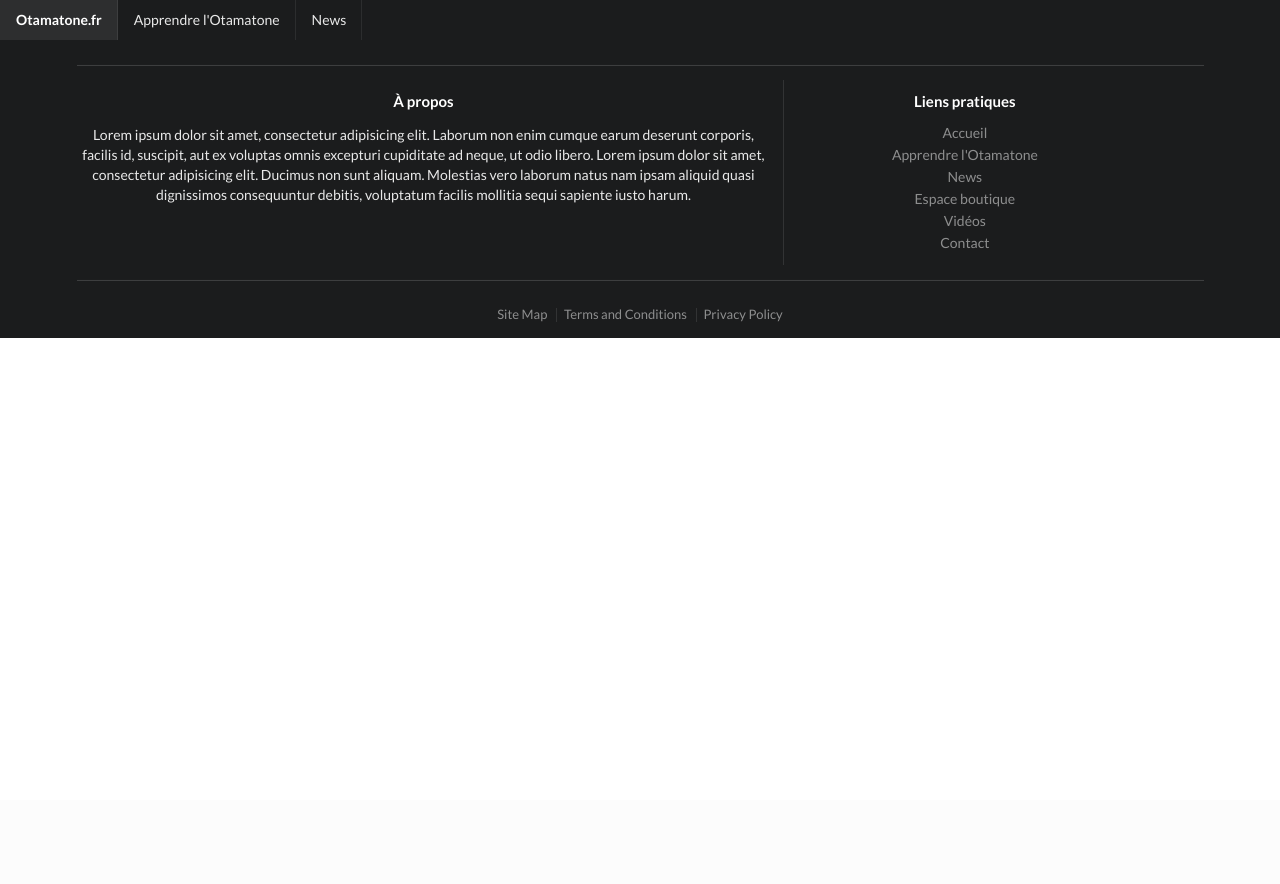
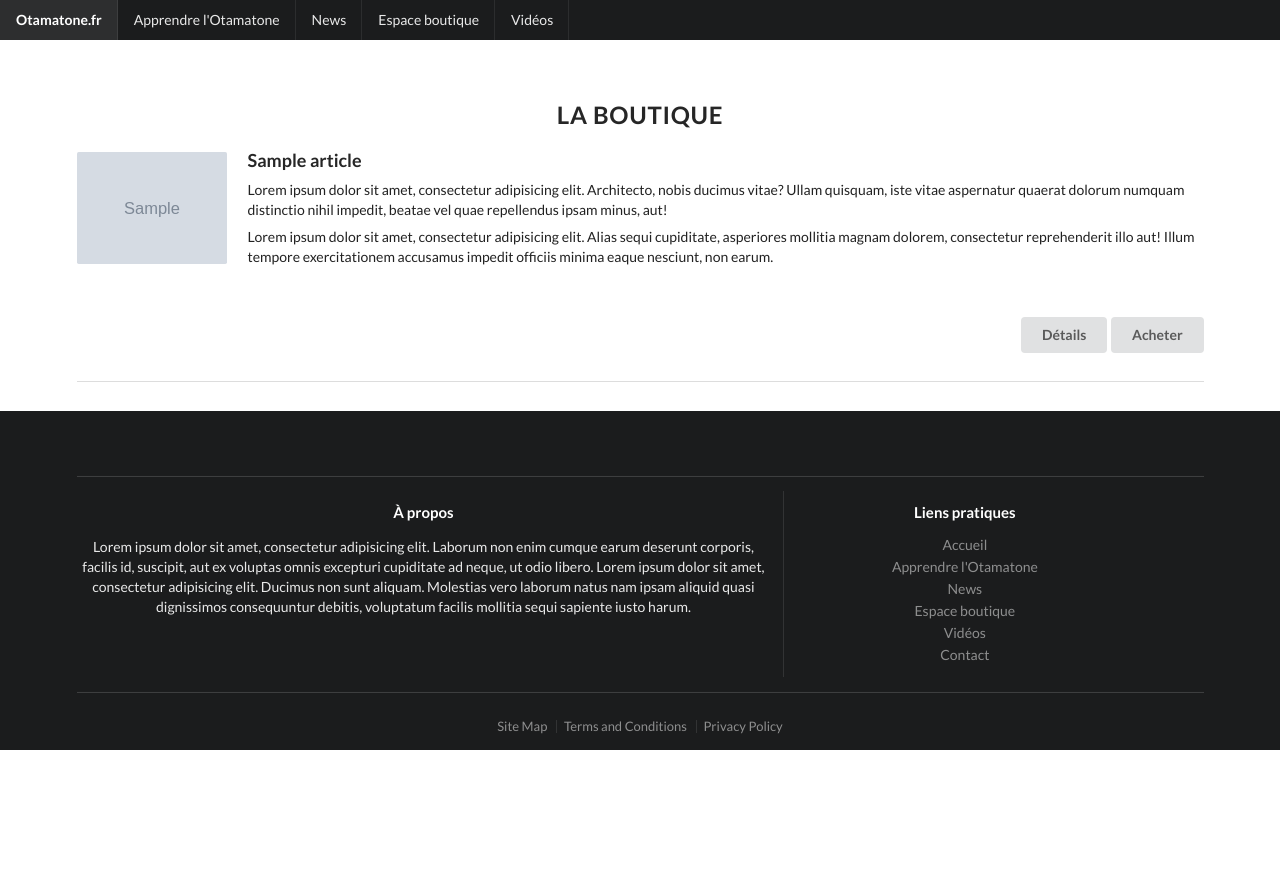
Before and after one commit to jgabriele/otamatone.fr, a Node server app: template views/layouts/shop/shopping.ejs in a window 1280 px wide. Shown: the top 884 px of the page. Before the commit the page ends 338 px from the top, so only its background shows below. Run offline with Node 20, Linux system fonts and the light colour scheme; the template is opened without the code that fills it: most values are stand-ins (such as "Sample title", 1, 10 or a date in 2020); grey boxes marked "Sample" are stand-in pictures; some libraries are stand-ins or nearby versions.

Commit message:
implement shopping page

```diff
--- a/app.js
+++ b/app.js
@@ -29,7 +29,7 @@ app.use("/assets", express.static(path.join(__dirname, "public")))
 
 
 // LANDING PAGE
-app.get("/accueil", (request, response) => {
+app.get("/", (request, response) => {
 
 	console.log("Page d'acceuil")
 
@@ -60,11 +60,6 @@ app.get("/accueil", (request, response) => {
 
         function renderData() {
 
-            //console.log("Les données des videos ", renderVideos)
-            //console.log("Les données des cours ", renderCourses)
-            //console.log(renderPosts)
-            //console.log(renderArticles)
-
             response.render("layouts/home/accueil", {
 
                 videos: renderVideos,
@@ -79,8 +74,6 @@ app.get("/accueil", (request, response) => {
         function getDataCourses (err, dataCourses) {
 
             if (err) throw err
-
-            //console.log("Récupération des données cours", renderCourses)
 
             executionNumber++
             renderCourses = dataCourses
@@ -119,7 +112,7 @@ app.get("/accueil", (request, response) => {
         dbo.collection("videos").find().limit(3).toArray(getDataVideos)
         dbo.collection("courses").find().toArray(getDataCourses)
         dbo.collection("posts").find().toArray(getDataPosts)
-        dbo.collection("articles").find().toArray(getDataArticles)
+        dbo.collection("articles").find().limit(3).toArray(getDataArticles)
 
     })
 
@@ -136,7 +129,7 @@ app.get("/apprendre", (request, response) => {
 
 		let dbo = db.db("otamatone_fr")
 
-		dbo.collection("courses").find().toArray((err, results) => {
+		dbo.collection("courses").find().toArray( (err, results) => {
 
 			if (err) throw err
 
@@ -162,7 +155,23 @@ app.get("/shop", (request, response) => {
 
 	console.log("Page shopping")
 
-	response.render("layouts/shop/shopping")
+    MongoClient.connect(url, param, (err, db) => {
+
+        let dbo = db.db("otamatone_fr")
+
+        dbo.collection("articles").find().toArray( (err, dataArticles) => {
+
+            if (err) throw err
+
+            response.render("layouts/shop/shopping", {
+
+                articles: dataArticles
+
+            })
+
+        })
+
+    })
 
 })
 
@@ -170,6 +179,22 @@ app.get("/shop", (request, response) => {
 app.get("/videos", (request, response) => {
 
 	console.log("Page vidéos")
+
+    MongoClient.connect(url, param, (err, db) => {
+
+        let dbo = db.db("otamatone_fr")
+
+        dbo.collection("videos").find().toArray( (err, dataVideos) => {
+
+            response.render("layouts/videos/video", {
+
+                videos: dataVideos
+
+            })
+
+        })
+
+    })
 
 })
 
--- a/public/semantic/style.css
+++ b/public/semantic/style.css
@@ -103,15 +103,9 @@
 
 
 /* Articles part */
-#kumamonButton {
+#articlesButton {
 
-	margin-top: 22px;
-
-}
-
-#ninjaButton {
-
-	margin-top: 9px;
+	margin-top: 50px;
 
 }
 /* ! Articles part ! */
@@ -139,6 +133,14 @@
 }
 /* ! Footer part ! */
 
+/* shop page */
+#shopButton1, #shopButton2 {
+
+	margin-top: 50px;
+
+}
+/* ! shop page ! */
+
 /* Media Queries */
 
 @media screen and (min-width: 768px){
@@ -158,3 +160,5 @@
 		width: 260px;
 	}
 }
+
+/* ! Media Queries ! */
--- a/views/layouts/header.ejs
+++ b/views/layouts/header.ejs
@@ -4,16 +4,16 @@
 
 <header class="ui fixed inverted main menu">
 
-    	<a href="/accueil" class="header item">Otamatone.fr</a>
+    	<a href="/" class="header item">Otamatone.fr</a>
 
     	<a href="/apprendre" class="item">Apprendre l'Otamatone</a>
 
     	<a href="/news" class="item">News</a>
 
-    	<!-- <a href="/shop" class="item">Espace boutique</a>
+    	<a href="/shop" class="item">Espace boutique</a>
 
     	<a href="/videos" class="item">Vidéos</a>
 
-    	<a href="/contact" class="item">Contact</a> -->
+    	<!-- <a href="/contact" class="item">Contact</a> -->
 
 </header>
--- a/views/layouts/home/accueil.ejs
+++ b/views/layouts/home/accueil.ejs
@@ -87,7 +87,7 @@
 					<div class="event">
 
 						<div class="label">
-							<img src="https://via.placeholder.com/100x100" alt="Un avatar">
+							<img src="<%= post.userAvatar %>" alt="Un avatar">
 						</div>
 
 						<div class="content">
@@ -155,7 +155,7 @@
 
 							<div class="extra">
 
-								<a id="ninjaButton" href="/news" class="ui fluid animated fade blue button" tabindex="0">
+								<a id="articlesButton" href="/shop" class="ui fluid animated fade blue button" tabindex="0">
 								  <div class="visible content">En savoir plus</div>
 								  <div class="hidden content">
 								    <i class="right arrow icon"></i>
--- a/views/layouts/shop/shopping.ejs
+++ b/views/layouts/shop/shopping.ejs
@@ -1,7 +1,52 @@
 <!-- INCLUDE de la partie header -->
 <% include ../header %>
 
+<section class="ui container">
 
+	<div class="ui horizontal divider"><h2>La boutique</h2></div>
+
+	<div class="ui items">
+
+
+	<% articles.forEach(function (article) { %>
+		<div class="item">
+			<div class="ui small image">
+				<img src="<%= article.articleImage %>" alt="Une image d'otamatone">
+			</div>
+
+			<div class="content">
+				<h3 class="header"><%= article.articleName %></h3>
+
+				<div class="description">
+					<p>
+						Lorem ipsum dolor sit amet, consectetur adipisicing elit. Architecto, nobis ducimus vitae? Ullam quisquam, iste vitae aspernatur quaerat dolorum numquam distinctio nihil impedit, beatae vel quae repellendus ipsam minus, aut!
+					</p>
+
+					<p>
+						Lorem ipsum dolor sit amet, consectetur adipisicing elit. Alias sequi cupiditate, asperiores mollitia magnam dolorem, consectetur reprehenderit illo aut! Illum tempore exercitationem accusamus impedit officiis minima eaque nesciunt, non earum.
+					</p>
+				</div>
+
+				<a id="shopButton1" href="/details" class="ui animated fade right floated button" tabindex="0">
+					<div class="visible content">Acheter</div>
+					<div class="hidden content"><i class="icon cart right"></i></div>
+				</a>
+
+				<a id="shopButton2" href="/details" class="ui animated fade right floated button" tabindex="0">
+					<div class="visible content">Détails</div>
+					<div class="hidden content"><i class="icon arrow right"></i></div>
+				</a>
+
+
+			</div>
+
+		</div>
+		<div class="ui section divider"></div>
+	<% }) %>
+
+	</div>
+
+</section>
 
 <!-- INCLUDE de la partie footer -->
 <% include ../footer %>
```
Also changed, not shown: views/layouts/videos/video.ejs (added, +11 -0 lines), public/images/otamatone-classic.jpg.
